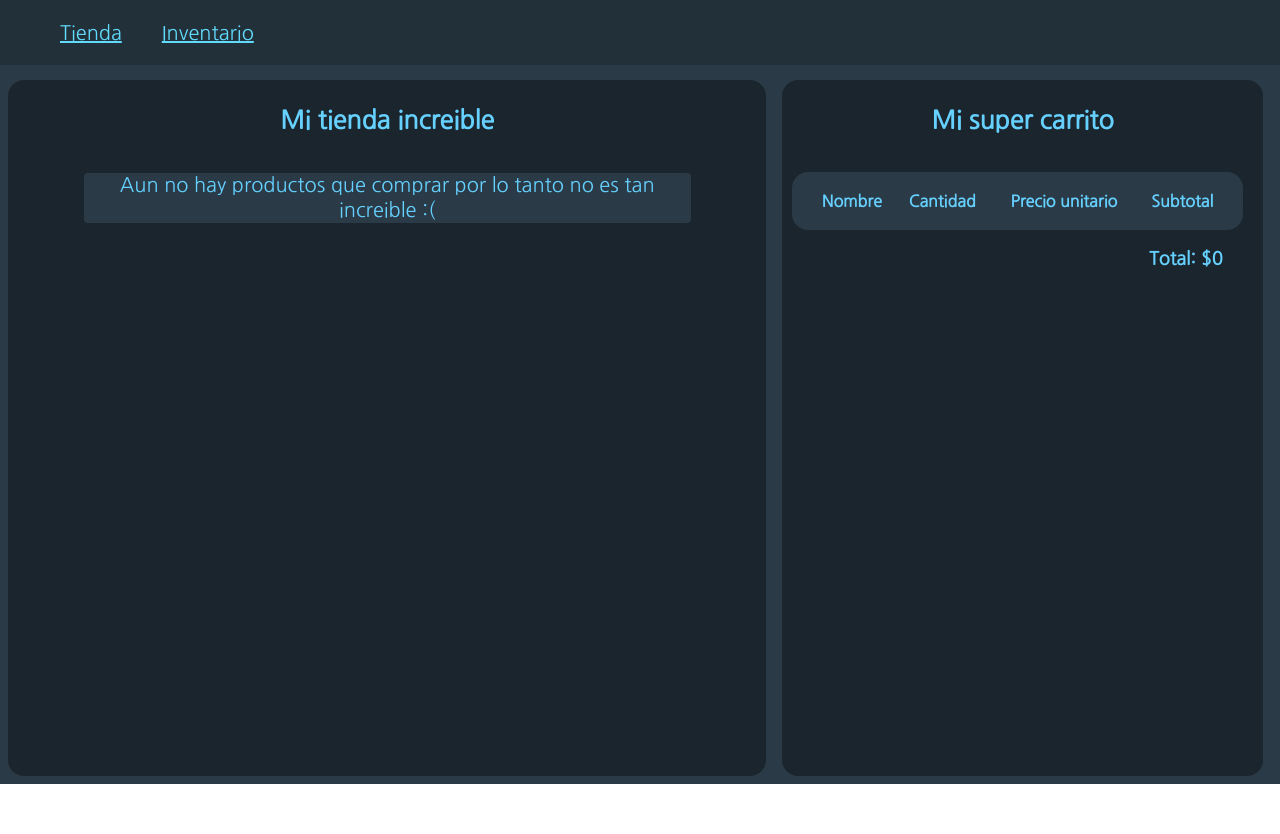
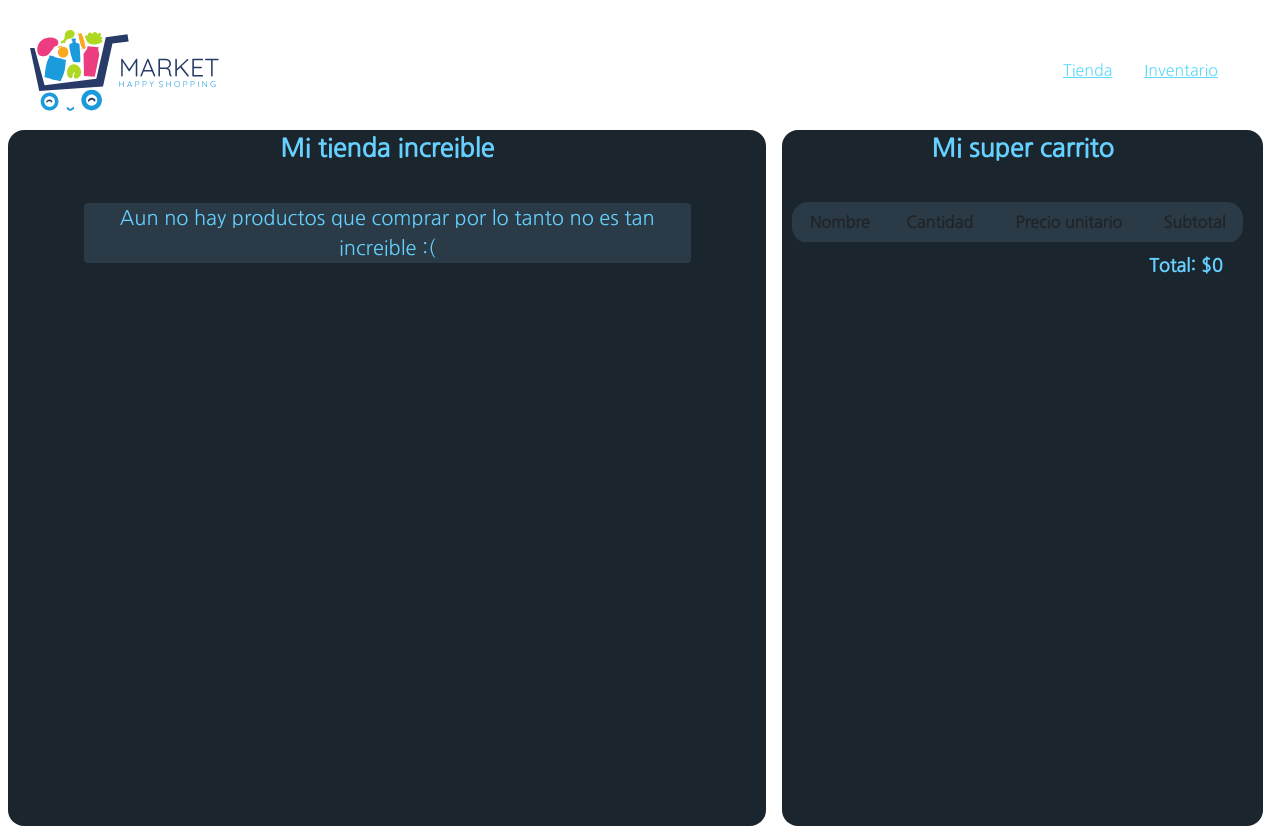
Before and after one commit to johancastillo/CarritoDeCompras, a React (Create React App) app: page / in a window 1280 px wide. Before the commit the page ends 800 px from the top, so only its background shows below. Built offline with nearby package versions, Linux system fonts and the light colour scheme.

Commit message:
Navegation Component

```diff
--- a/package.json
+++ b/package.json
@@ -1,5 +1,5 @@
 {
-  "name": "carrito-examen",
+  "name": "cart-shoping",
   "version": "0.1.0",
   "private": true,
   "dependencies": {
--- a/public/index.html
+++ b/public/index.html
@@ -1,5 +1,5 @@
 <!DOCTYPE html>
-<html lang="en">
+<html lang="es-ve">
   <head>
     <meta charset="utf-8" />
     <link rel="icon" href="%PUBLIC_URL%/favicon.ico" />
@@ -10,37 +10,22 @@
       content="Web site created using create-react-app"
     />
     <link rel="apple-touch-icon" href="%PUBLIC_URL%/logo192.png" />
-    <!--
-      manifest.json provides metadata used when your web app is installed on a
-      user's mobile device or desktop. See https://developers.google.com/web/fundamentals/web-app-manifest/
-    -->
+
     <link rel="manifest" href="%PUBLIC_URL%/manifest.json" />
-    <!--
-      Notice the use of %PUBLIC_URL% in the tags above.
-      It will be replaced with the URL of the `public` folder during the build.
-      Only files inside the `public` folder can be referenced from the HTML.
 
-      Unlike "/favicon.ico" or "favicon.ico", "%PUBLIC_URL%/favicon.ico" will
-      work correctly both with client-side routing and a non-root public URL.
-      Learn how to configure a non-root public URL by running `npm run build`.
-    -->
+    <!-- ***** Bootstrap ***** -->
+    <link href="https://cdn.jsdelivr.net/npm/bootstrap@5.0.0-beta1/dist/css/bootstrap.min.css" rel="stylesheet" integrity="sha384-giJF6kkoqNQ00vy+HMDP7azOuL0xtbfIcaT9wjKHr8RbDVddVHyTfAAsrekwKmP1" crossorigin="anonymous">
+
+    <!-- ***** Fonts ***** -->
     <link href="https://fonts.googleapis.com/css2?family=Source+Sans+Pro&display=swap" rel="stylesheet">
     <link href="https://fonts.googleapis.com/css2?family=Nanum+Gothic&display=swap" rel="stylesheet">
+
     <title>Super Tienda Online</title>
   </head>
   <body>
     <noscript>You need to enable JavaScript to run this app.</noscript>
     <div id="root"></div>
     <div id="modal"></div>
-    <!--
-      This HTML file is a template.
-      If you open it directly in the browser, you will see an empty page.
 
-      You can add webfonts, meta tags, or analytics to this file.
-      The build step will place the bundled scripts into the <body> tag.
-
-      To begin the development, run `npm start` or `yarn start`.
-      To create a production bundle, use `npm run build` or `yarn build`.
-    -->
   </body>
 </html>
--- a/src/components/App.tsx
+++ b/src/components/App.tsx
@@ -1,6 +1,8 @@
 import React from 'react';
 import { BrowserRouter, Route} from 'react-router-dom';
-import Menu from './Menu'
+
+// Components
+import Navegation from './navegation/Navegation'
 import Inventario from './inventario/index'
 import Tienda from './tienda/index'
 
@@ -10,7 +12,7 @@ const App = () => (
     <BrowserRouter>
 
       <div className="header">
-        <Menu/>
+        <Navegation />
       </div>
 
       <div className='content'>
--- a/src/components/Menu.tsx
+++ /dev/null
@@ -1,17 +0,0 @@
-import React from 'react'
-import { Link } from 'react-router-dom';
-
-const Menu = (props:any)=>{
-    return (
-        <nav className='menu'>
-            <Link className="link" to='/'>
-                Tienda
-            </Link>
-            <Link  className="link" to='/inventario'>
-                Inventario
-            </Link>
-        </nav>
-    )
-}
-
-export default Menu;
--- /dev/null
+++ b/src/components/navegation/Navegation.scss
@@ -0,0 +1,16 @@
+.navegation{
+    display: flex;
+    justify-content: space-between;
+    align-items: center;
+    padding: 30px;
+
+    .logo{
+      width: 190px !important;
+    }
+
+    .link{
+        color: #61DAFB;
+        margin-right: 2em;
+      }
+
+}
--- /dev/null
+++ b/src/components/navegation/Navegation.tsx
@@ -0,0 +1,31 @@
+import React from 'react'
+import { Link } from 'react-router-dom';
+// Scss
+import './Navegation.scss'
+// Logo
+import Logo from './Logo.svg'
+
+
+
+const Navegation = () => {
+    return (
+        <nav className='navegation'>
+            <div>
+                <img src={Logo} className="logo" alt="logo" />
+            </div>
+
+            <div>
+                <Link className="link" to='/'>
+                    Tienda
+                </Link>
+
+                <Link  className="link" to='/inventario'>
+                    Inventario
+                </Link>
+            </div>
+
+        </nav>
+    )
+}
+
+export default Navegation;
--- a/src/css/index.scss
+++ b/src/css/index.scss
@@ -1,4 +1,3 @@
-
 body{
   margin: 0;
   font-family: 'Nanum Gothic', sans-serif;
@@ -10,24 +9,8 @@ body{
   grid-template-rows: 4em auto;
   width: 100%;
   height: auto;
-  background-color: #2A3B47;
+  background-color: #fff;
 }
-
-.menu {
-  display: flex;
-  padding-top: 1px;
-  background-color: #22303A;
-  font-size: 20px;
-  height: 100%;
-  align-items: center;
-  justify-content: flex-start;
-  padding-left: 3em;
-}
-.link{
-  color: #61DAFB;
-  margin-right: 2em;
-}
-
 
 .store-container{
   display: grid;
@@ -52,6 +35,7 @@ body{
   margin-top: 1.5em;
   padding-top: 1px;
 }
+
 .product-list-car{
   overflow-y: scroll;
   margin-top: 1.5em;
@@ -112,6 +96,7 @@ img {
   margin: 2%;
   border-radius: 1em;
 }
+
 .table td{
   padding-top: 10px;
   padding-bottom: 10px;
@@ -152,20 +137,28 @@ input{
   font-weight: 800;
   font-size: large;
 }
+
 .form{
   margin: 0 2em;
   background-color:#2A3B47;
   border-radius: 1em;
   padding: 1em;
 }
+
 .total{
   text-align: end;
   margin-right: 40px;
   font-size: 18px;
 }
+
 .center{
   text-align: center;
 }
+
+.content{
+  margin-top: 50px;
+}
+
 .Modal {
   position: fixed;
   top: 0;
@@ -198,6 +191,7 @@ input{
   background-color: #0C66A6;
   padding: 0.5rem 1rem;
 }
+
 .modal__tag{
   font-size: 20px;
   color: #7fcff7;
--- a/src/css/spinner.scss
+++ b/src/css/spinner.scss
@@ -14,6 +14,7 @@
     border-color: #253A46 transparent #253A46 transparent;
     animation: lds-hourglass 1.2s infinite;
   }
+
   @keyframes lds-hourglass {
     0% {
       transform: rotate(0);
```
Also changed, not shown: src/components/navegation/Logo.svg (added).
